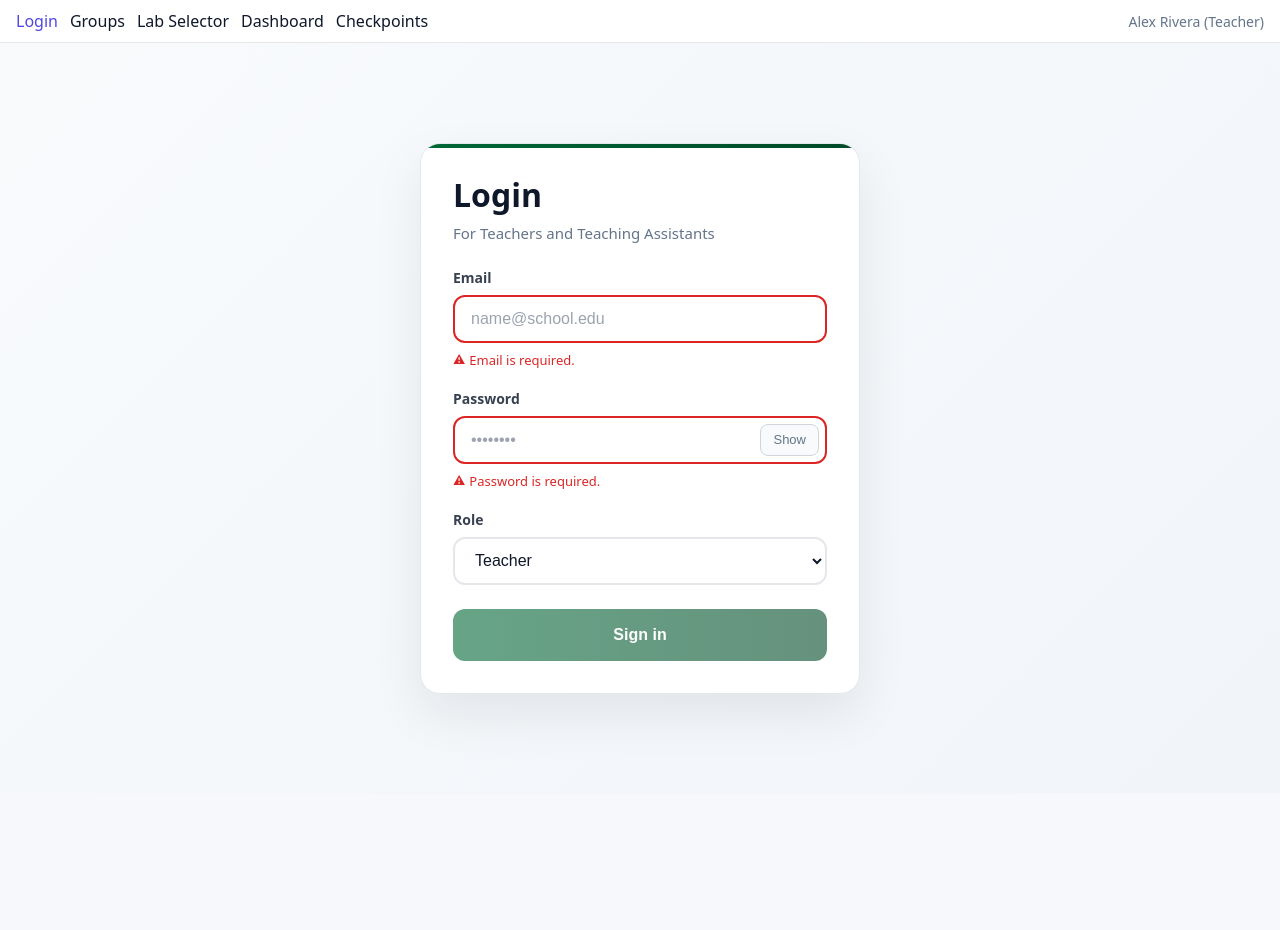
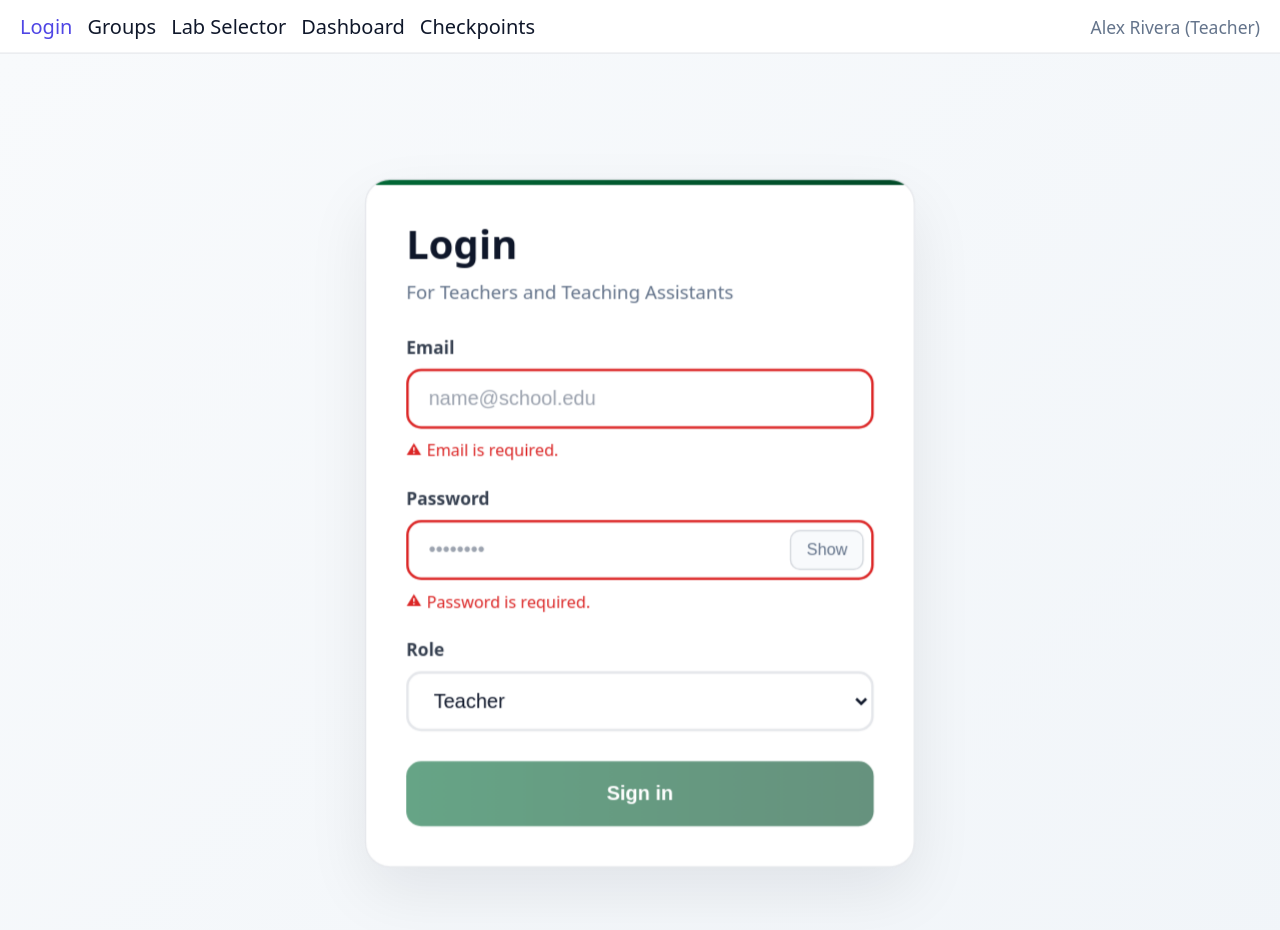
Before and after one commit to mjack6182/lab-signoff-app, a React (Vite) app in the folder frontend/: page /login in a window 1280 px wide. Shown: the top 930 px of the page. Before the commit the page ends 800 px from the top, so only its background shows below. Built offline with nearby package versions, Linux system fonts and the light colour scheme.

Commit message:
Scale and resize body element in index.css
Added CSS properties to scale the body by 1.25, set transform origin to top left, and adjust width and height to 80%. This visually enlarges and resizes the main content area.

```diff
--- a/frontend/src/index.css
+++ b/frontend/src/index.css
@@ -6,6 +6,10 @@ body {
     font-family: system-ui, -apple-system, "Segoe UI", Roboto, "Helvetica Neue", Arial, "Noto Sans";
     color: #0f172a;
     background: #f6f8fc;
+    transform: scale(1.25);
+    transform-origin: top left;
+    width: 80%;
+    height: 80%;
 }
 a { color: #0f172a; text-decoration: none; }
 a.active { color: #4f46e5; }
```
